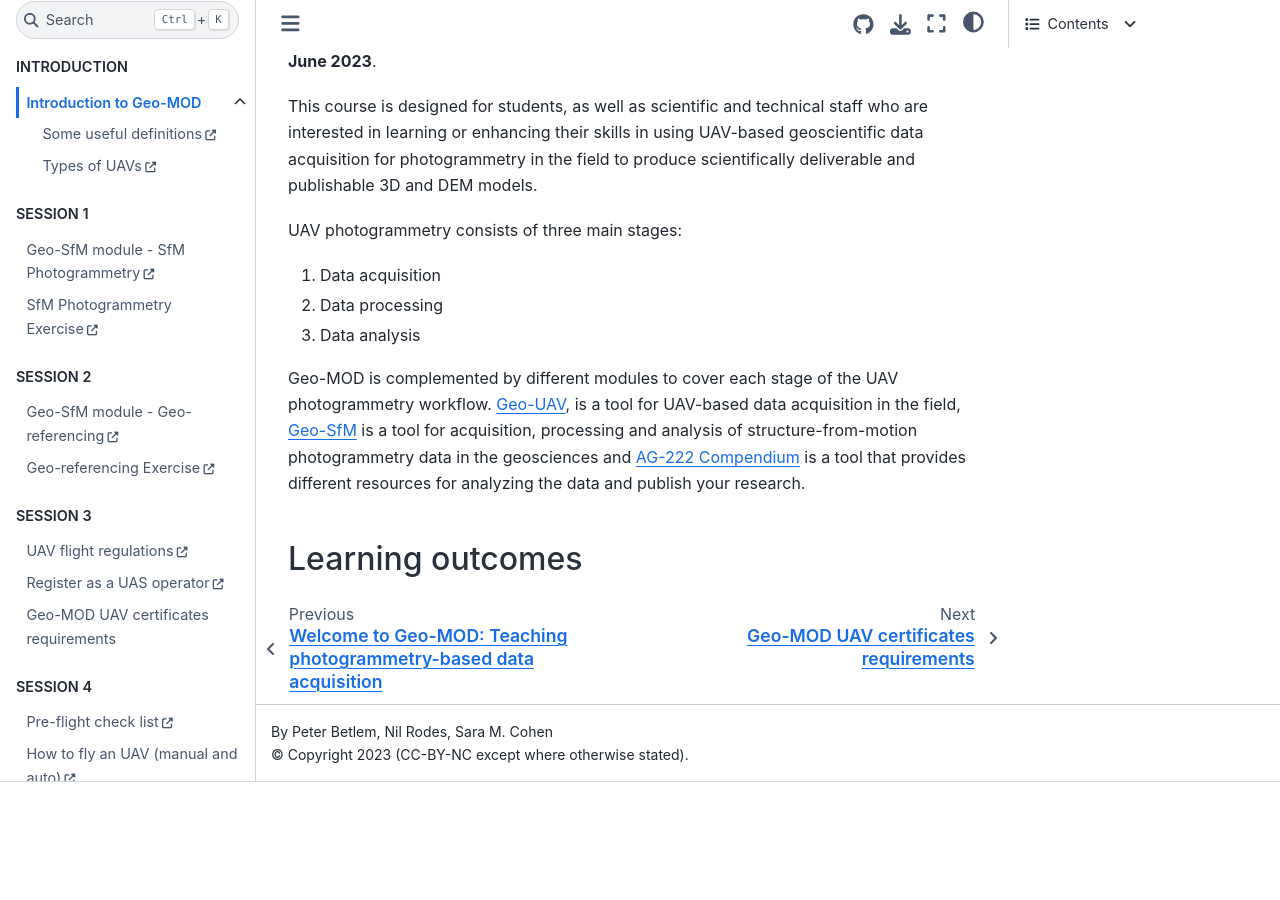
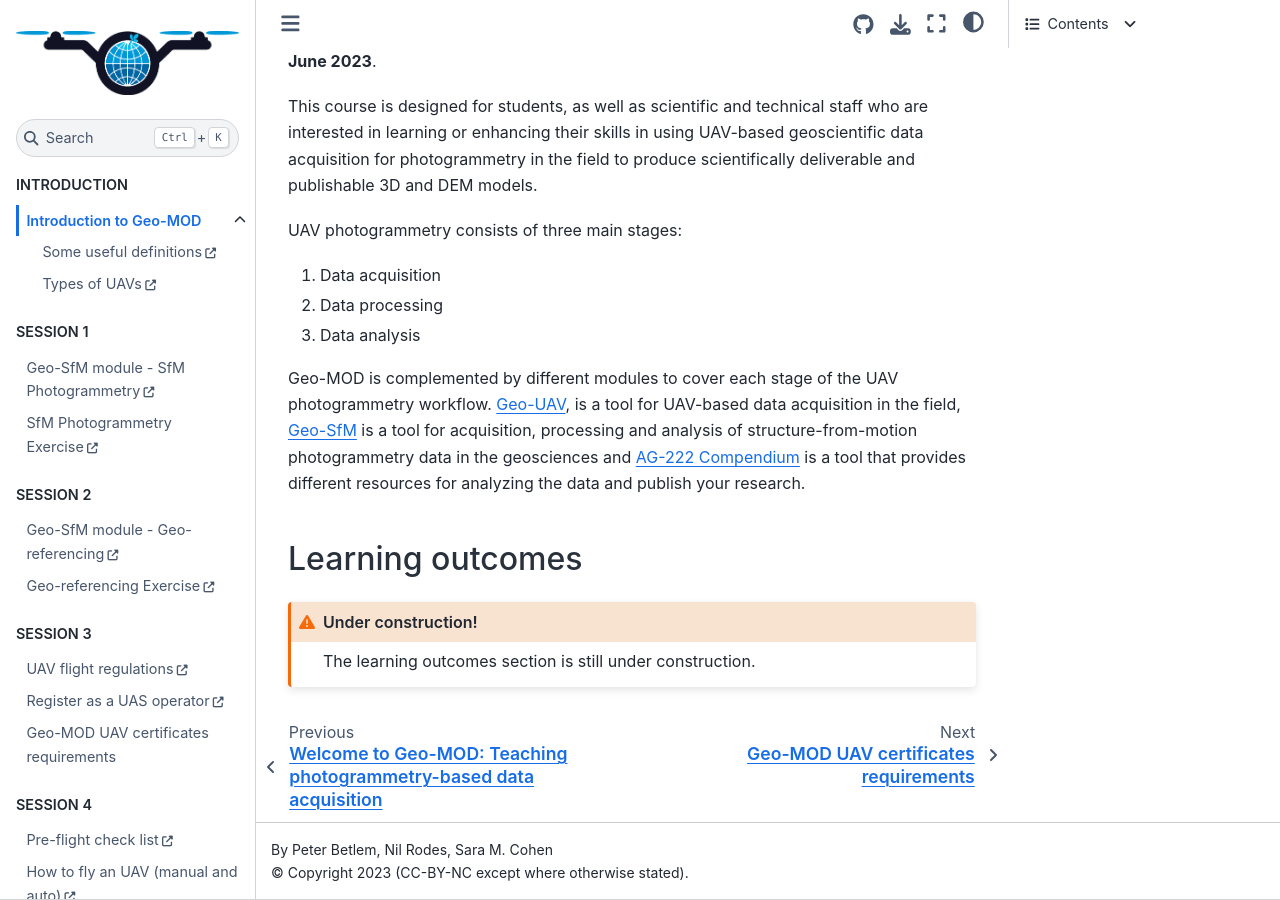
Before and after one commit to UNISvalbard/Geo-MOD, a Jupyter Book: the page built from content/lessons/intro/intro.md, in a window 1280 px wide and 900 px high, scrolled down 714 px. Built offline with Jupyter Book 1.0.4 settings and Sphinx 7.4.7 and the Sphinx Book theme 1.1.4, drawn with Linux system fonts in a browser that asks for light colours; before the commit the page ends 1496 px from its top, so only the background shows below that.

Commit message:
added admonition

````diff
--- a/content/lessons/intro/intro.md
+++ b/content/lessons/intro/intro.md
@@ -34,3 +34,7 @@
 Geo-MOD is complemented by different modules to cover each stage of the UAV photogrammetry workflow. [Geo-UAV](https://unisvalbard.github.io/Geo-UAV/landing-page.html), is a tool for UAV-based data acquisition in the field, [Geo-SfM](https://unisvalbard.github.io/Geo-SfM/landing-page.html) is a tool for acquisition, processing and analysis of structure-from-motion photogrammetry data in the geosciences and [AG-222 Compendium](https://unisvalbard.github.io/AG222/landing-page.html) is a tool that provides different resources for analyzing the data and publish your research.
 
 ## Learning outcomes
+```{admonition} Under construction!
+:class: warning
+The learning outcomes section is still under construction.
+```
````
